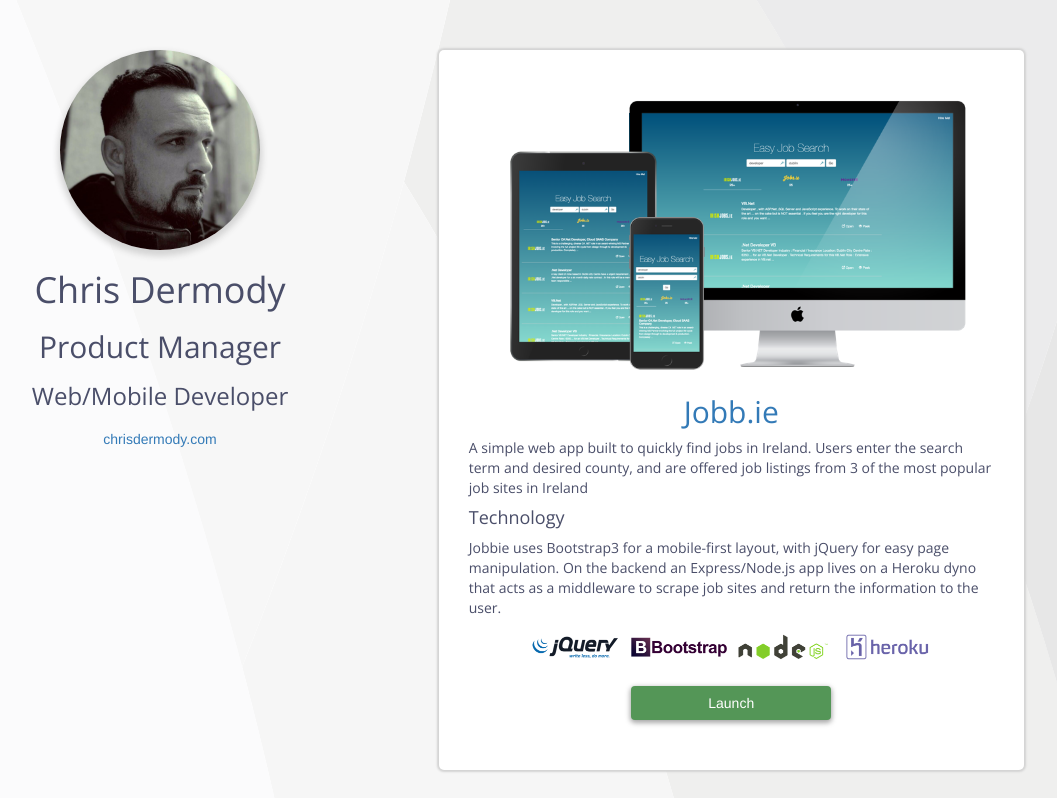
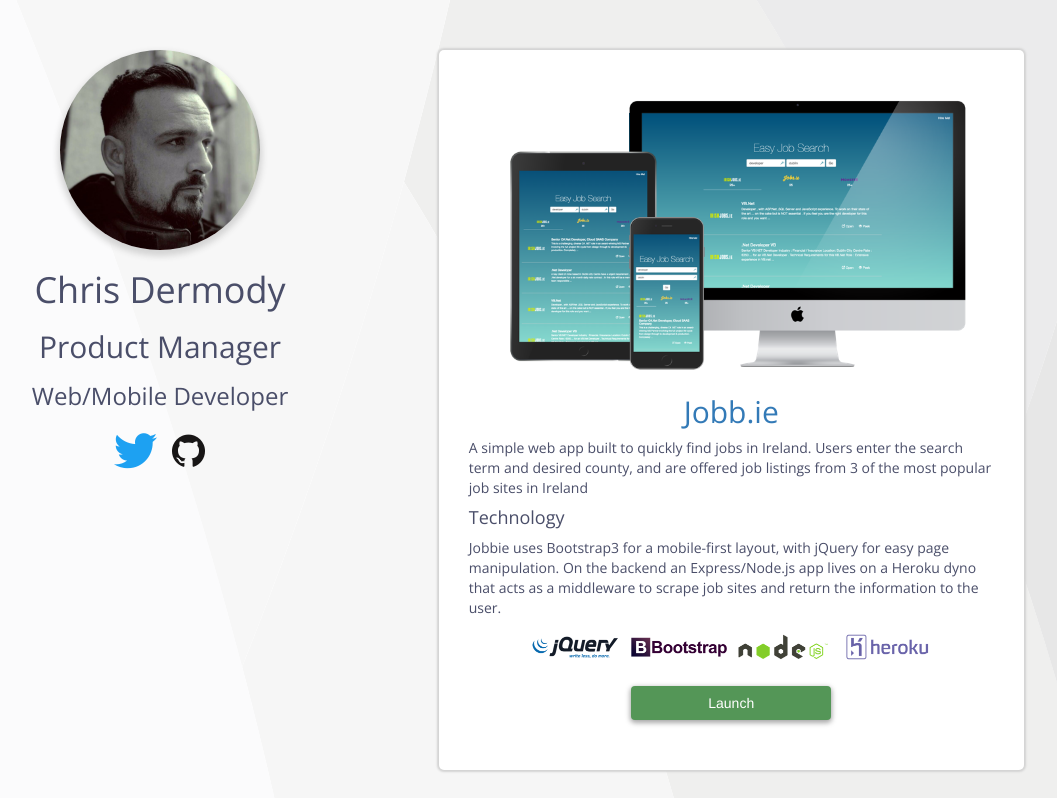
Before and after one commit to Chippd/triangles, a plain HTML site: page index.html in a window 1280 px wide. Shown: the top 798 px of the page, without its empty margins (64-1121 px from the left). Drawn offline with nearby package versions, Linux system fonts and the light colour scheme.

Commit message:
added contact icons

```diff
--- a/css/style.css
+++ b/css/style.css
@@ -36,8 +36,18 @@
 	box-shadow: 0 0 2px 3px lightgrey;
 	left: 0;
 	z-index: 10000;
-	/*transition: all 0.5s ease;*/
 	bottom: 0;
+}
+
+.cta-icon {
+	font-size:2.5em;
+	margin:5px;
+}
+
+
+.cta-icon:hover,
+.cta-icon:focus {
+	text-decoration: none;
 }
 
 .profile-pic {
--- a/index.html
+++ b/index.html
@@ -71,9 +71,11 @@
 						<h3>Web/Mobile Developer</h3>
 
 						<div class="text-center" style="margin:20px">
-							<a href="http://chrisdermody.com/" class="" target="_blank">
-								chrisdermody.com
-							</a>
+							<a href="#" class="cta-icon"><i class="devicon-twitter-plain colored"></i></a>
+							<a href="#" class="cta-icon"><i class="devicon-github-plain colored"></i></a>
+
+
+
 						</div>
 				</div>
 
```
